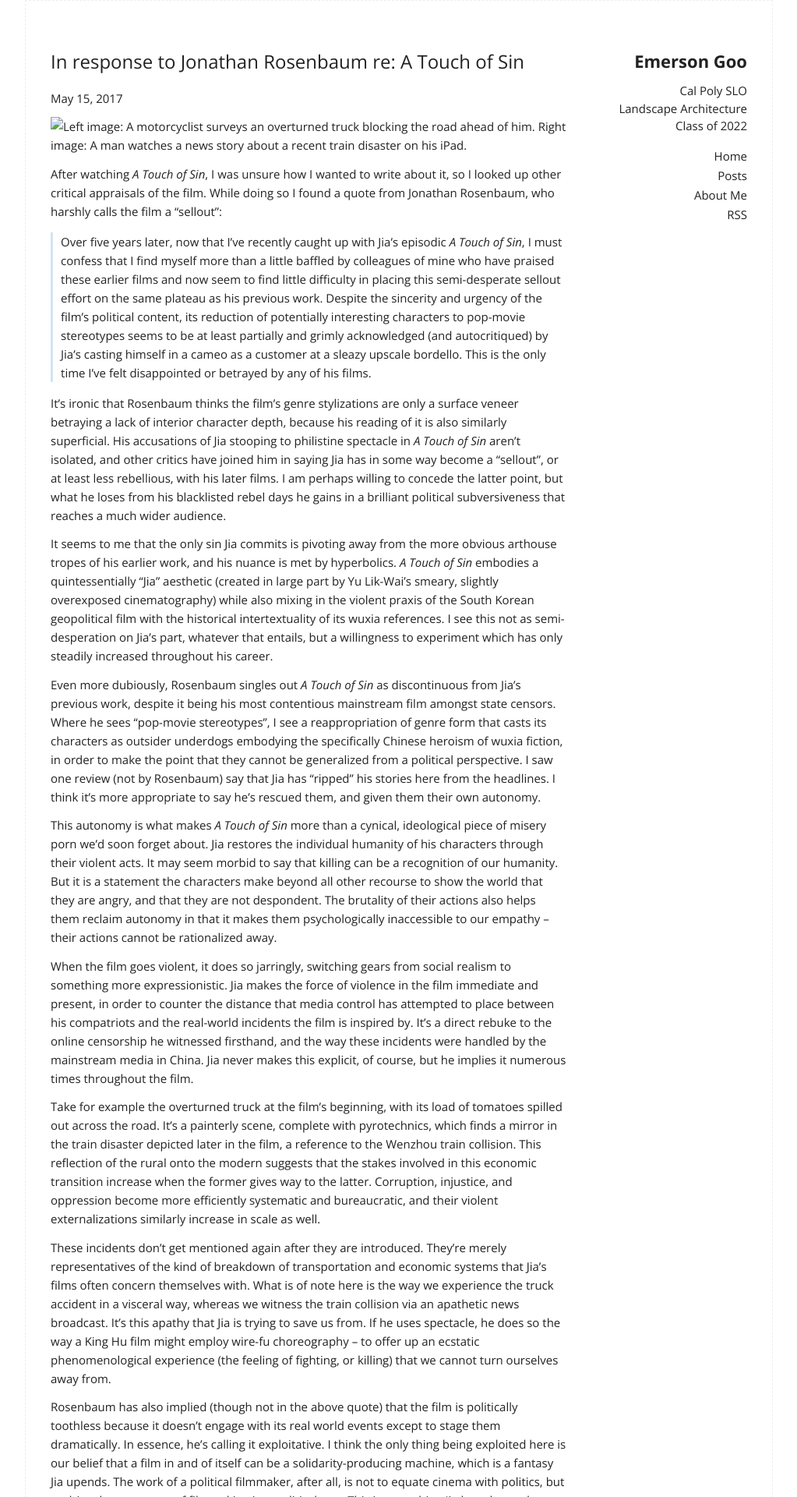
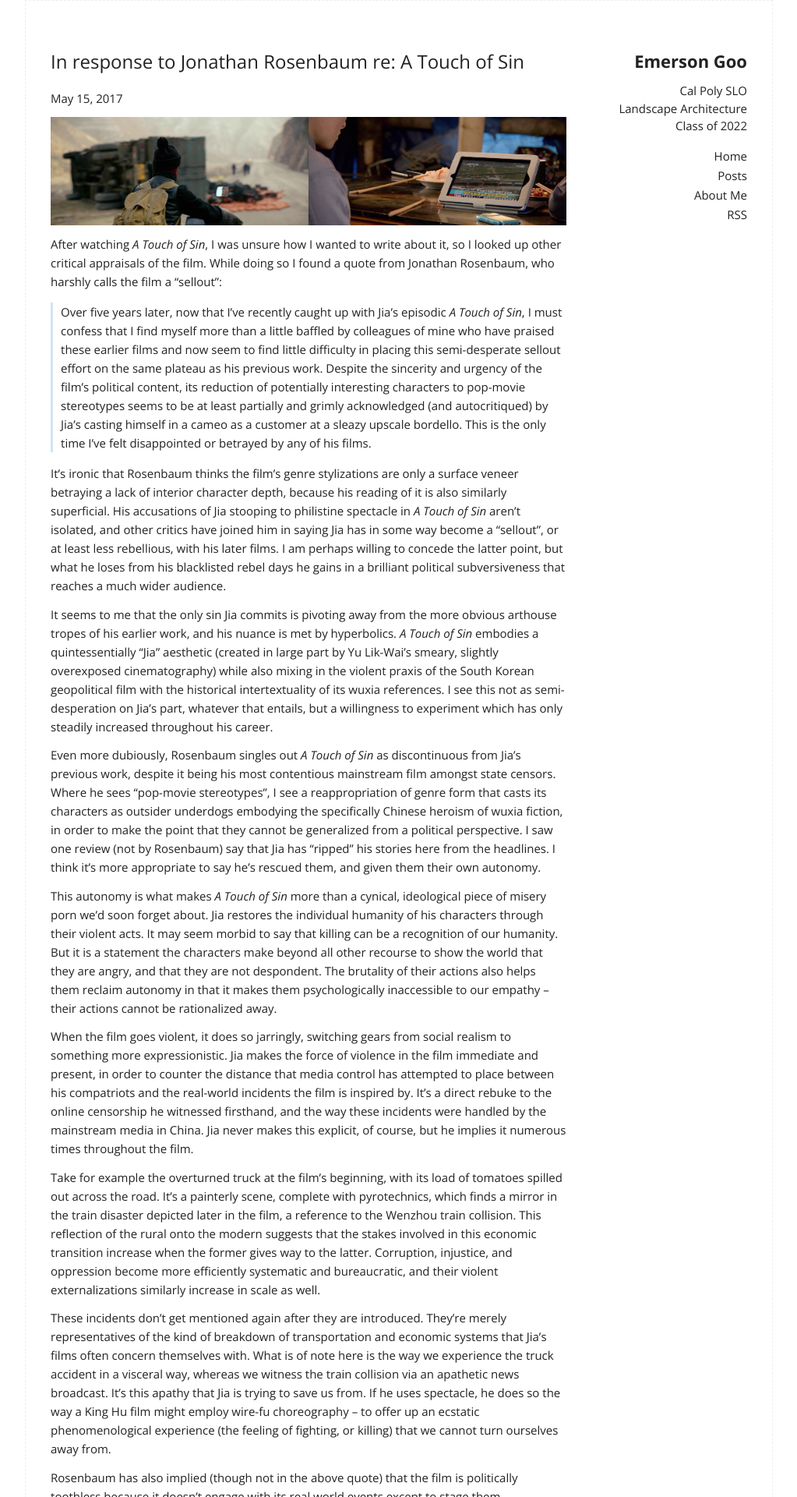
Before and after one commit to emersongoo/emersongoo.github.io, a Jekyll site: the page built from _posts/2017-05-15-in-response-to-jonathan-rosenbaum.markdown, in a window 1280 px wide. Shown: the top 1920 px of the page at 78% size, without its empty margins (128-1151 px from the left). Built offline with Jekyll 4.4.1, drawn with Linux system fonts in a browser that asks for light colours.

Commit message:
change img loc

```diff
--- a/_posts/2017-05-15-in-response-to-jonathan-rosenbaum.markdown
+++ b/_posts/2017-05-15-in-response-to-jonathan-rosenbaum.markdown
@@ -4,7 +4,7 @@ title:  "In response to Jonathan Rosenbaum re: A Touch of Sin"
 date:   2017-05-15 00:00:00 -0000
 categories: film
 ---
-![Left image: A motorcyclist surveys an overturned truck blocking the road ahead of him. Right image: A man watches a news story about a recent train disaster on his iPad.](/assets/atouchofsin.png)
+![Left image: A motorcyclist surveys an overturned truck blocking the road ahead of him. Right image: A man watches a news story about a recent train disaster on his iPad.](/assets/img/atouchofsin.png)
 
 After watching *A Touch of Sin*, I was unsure how I wanted to write about it, so I looked up other critical appraisals of the film. While doing so I found a quote from Jonathan Rosenbaum, who harshly calls the film a &ldquo;sellout&rdquo;:
 <!--description-->
```
